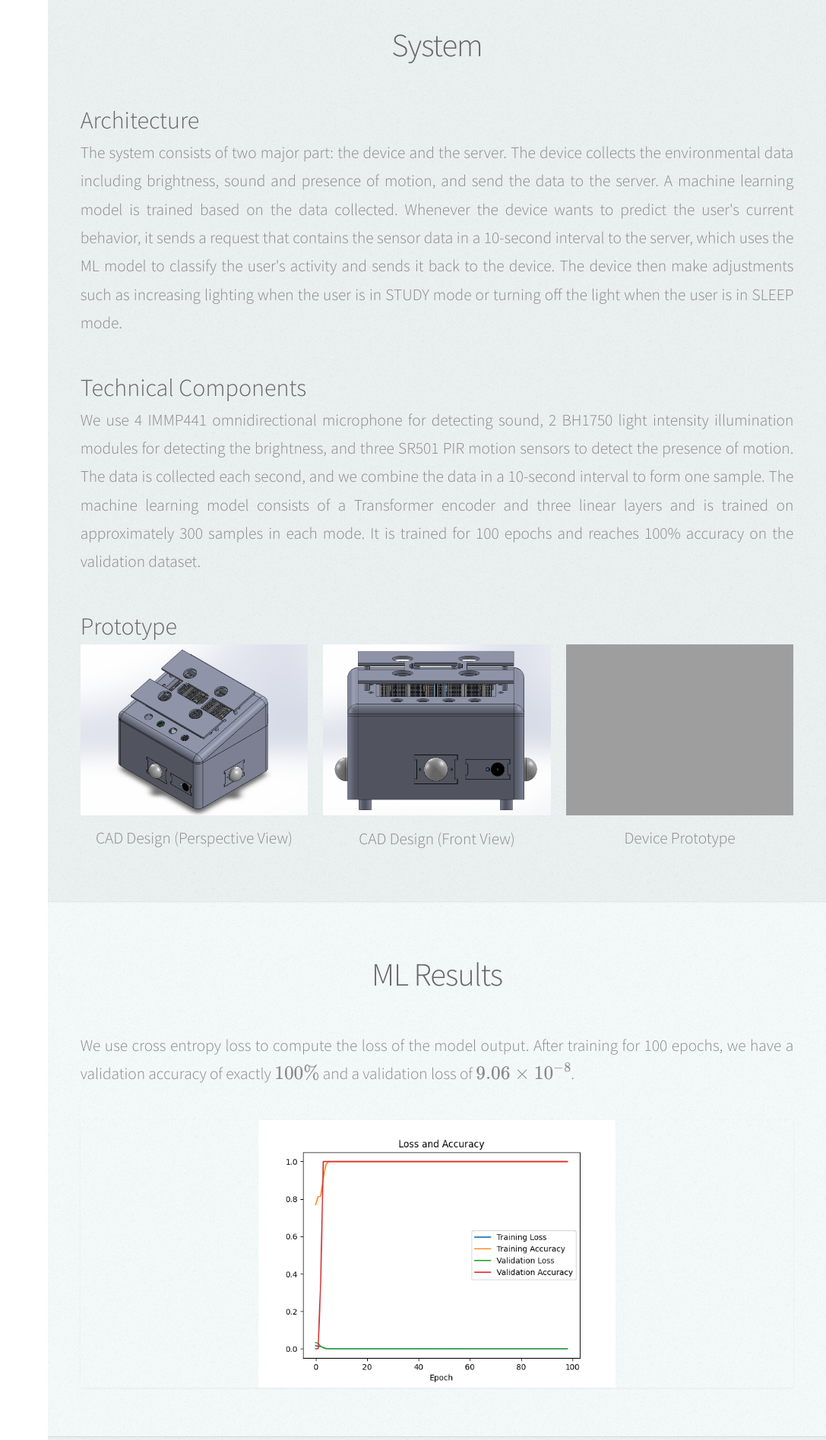
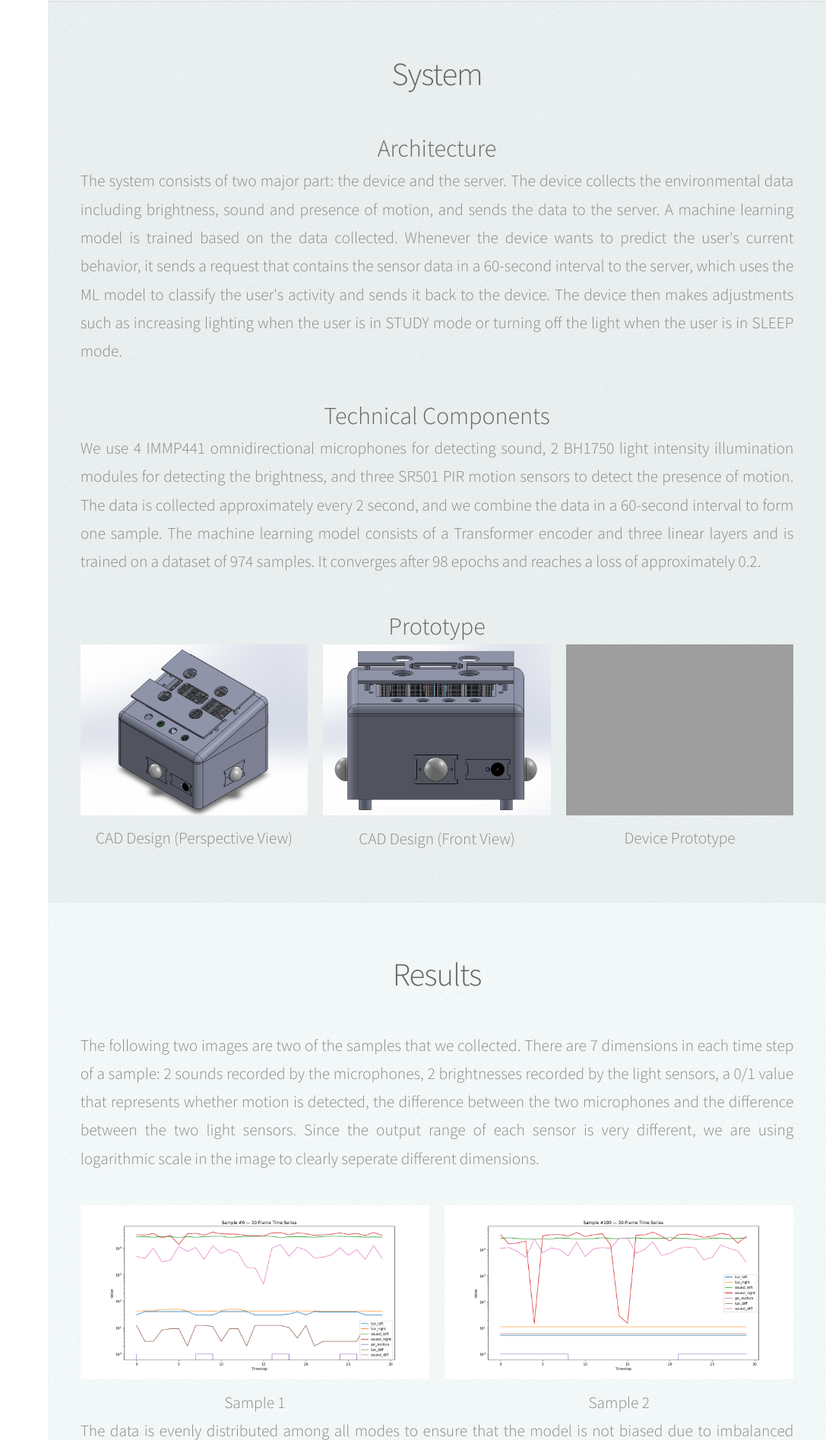
Before and after one commit to RF-dragon/AURA, a Flask app: template templates/index.html in a window 1280 px wide. Shown: the part 1371-3266 px from the top of the page at 76% size, without its empty margins (193-1280 px from the left). Run offline with Flask 3, Linux system fonts and the light colour scheme; the template is opened without the code that fills it, so the values that code supplies are empty; grey boxes are pictures that could not be loaded.

Commit message:
Update Flask version of imdex.html

````diff
--- a/index.html
+++ b/index.html
@@ -72,7 +72,7 @@
 
 					<h2 class="alt">AURA</h2>
 					<p>Adaptive User Room Assistant</p>
-					<p>AURA is an adaptive user room assistant that senses the environment and adjust lighting in real time. AURA uses environmental data to determine whether the user is being in one of four modes: STUDY, RELAX, SLEEP, or AWAY.</p>
+					<p>AURA is an adaptive user room assistant that senses the environment and adjusts lighting in real time. AURA uses environmental data to determine whether the user is being in one of four modes: STUDY, RELAX, SLEEP, or AWAY.</p>
 
 				<footer>
 					<a href="#motivation" class="button scrolly">Motivation</a>
@@ -98,7 +98,7 @@
 				<p align="justify">The system consists of two major part: the device and the server. The device collects the environmental data including brightness, sound and presence of motion, and sends the data to the server. A machine learning model is trained based on the data collected. Whenever the device wants to predict the user's current behavior, it sends a request that contains the sensor data in a 60-second interval to the server, which uses the ML model to classify the user's activity and sends it back to the device. The device then makes adjustments such as increasing lighting when the user is in STUDY mode or turning off the light when the user is in SLEEP mode.</p>
 
 				<h3>Technical Components</h3>
-				<p align="justify">We use 4 IMMP441 omnidirectional microphone for detecting sound, 2 BH1750 light intensity illumination modules for detecting the brightness, and three SR501 PIR motion sensors to detect the presence of motion. The data is collected approximately every 2 second, and we combine the data in a 60-second interval to form one sample. The machine learning model consists of a Transformer encoder and three linear layers and is trained on a dataset of 974 samples. It converges after 98 epochs and reaches a loss of approximately 0.2.</p>
+				<p align="justify">We use 4 IMMP441 omnidirectional microphones for detecting sound, 2 BH1750 light intensity illumination modules for detecting the brightness, and three SR501 PIR motion sensors to detect the presence of motion. The data is collected approximately every 2 second, and we combine the data in a 60-second interval to form one sample. The machine learning model consists of a Transformer encoder and three linear layers and is trained on a dataset of 974 samples. It converges after 98 epochs and reaches a loss of approximately 0.2.</p>
 
 				<h3>Prototype</h3>
 				<div style="display: flex; gap: 20px;">
@@ -183,6 +183,7 @@
 				<p>Paszke, A., Gross, S., Massa, F., Lerer, A., Bradbury, J., Chanan, G., ... & Chintala, S. (2019). Pytorch: An imperative style, high-performance deep learning library. Advances in neural information processing systems, 32.</p>
 				<p>Vaswani, A., Shazeer, N., Parmar, N., Uszkoreit, J., Jones, L., Gomez, A. N., ... & Polosukhin, I. (2017). Attention is all you need. Advances in neural information processing systems, 30.</p>
 				<p>Jiang, X. & Fan, Y. (2025). FA25 Lab5 Voice Assistant with LLM. Online available at https://courseworks2.columbia.edu/courses/225157/files/folder/labs/lab5.</p>
+				<p>Jiang, X. & Lin, Y. (2025). ssd1306.py. Online available at https://courseworks2.columbia.edu/courses/225157/files/folder/labs/lab3.</p>
 			</div>
 		</section>
 
--- a/templates/index.html
+++ b/templates/index.html
@@ -1,18 +1,22 @@
 <!DOCTYPE HTML>
+
 <!--
 	Prologue by HTML5 UP
 	html5up.net | @n33co
 	Free for personal and commercial use under the CCA 3.0 license (html5up.net/license)
 -->
+
 <html>
 	<head>
 		<title>Columbia University EECS E4764 IoT Project Report #15</title>
 		<meta charset="utf-8" />
 		<meta name="viewport" content="width=device-width, initial-scale=1" />
-		<!--[if lte IE 8]><script src="{{ url_for('static', filename='js/ie/html5shiv.js') }}"></script><![endif]-->
+
+```
+	<!-- CSS -->
 	<link rel="stylesheet" href="{{ url_for('static', filename='css/main.css') }}" />
-		<!--[if lte IE 8]><link rel="stylesheet" href="{{ url_for('static', filename='css/ie8.css') }}" /><![endif]-->
-		<!--[if lte IE 9]><link rel="stylesheet" href="{{ url_for('static', filename='css/ie9.css') }}" /><![endif]-->
+	<!--[if lte IE 8]><link rel="stylesheet" href="static/css/ie8.css" /><![endif]-->
+	<!--[if lte IE 9]><link rel="stylesheet" href="static/css/ie9.css" /><![endif]-->
 </head>
 <body>
 
@@ -23,9 +27,9 @@
 
 			<!-- Logo -->
 			<div id="logo">
-							<!-- <span class="image avatar48"><img src="{{ url_for('static', filename='images/avatar.jpg') }}" alt="" /></span> -->
-							<h1 id="title">AURA: Adaptive Udser Room Assistant</h1>
-							<p>Columbia University <br>
+				<h1 id="title">AURA: Adaptive User Room Assistant</h1>
+				<p>
+					Columbia University <br>
 					EECS E4764 Fall'25 <br>
 					Artificial Intelligence of Things<br>
 					Team 15 Project Report
@@ -35,26 +39,23 @@
 			<!-- Nav -->
 			<nav id="nav">
 				<ul>
-								<li><a href="#top" id="top-link" class="skel-layers-ignoreHref"><span class="icon fa-home">Abstract</span></a></li>
-								<li><a href="#motivation" id="motivation-link" class="skel-layers-ignoreHref"><span class="icon fa-th">Motivation</span></a></li>
-								<li><a href="#system" id="system-link" class="skel-layers-ignoreHref"><span class="icon fa-th">System</span></a></li>
-								<li><a href="#ML results" id="results-link" class="skel-layers-ignoreHref"><span class="icon fa-th">ML Results</span></a></li>
-								<li><a href="#references" id="references-link" class="skel-layers-ignoreHref"><span class="icon fa-th">References</span></a></li>
-								<li><a href="#team" id="team-link" class="skel-layers-ignoreHref"><span class="icon fa-user">Our Team</span></a></li>
-								<li><a href="#contact" id="contact-link" class="skel-layers-ignoreHref"><span class="icon fa-envelope">Contact</span></a></li>
+					<li><a href="#top" class="skel-layers-ignoreHref"><span class="icon fa-home">Abstract</span></a></li>
+					<li><a href="#motivation" class="skel-layers-ignoreHref"><span class="icon fa-th">Motivation</span></a></li>
+					<li><a href="#system" class="skel-layers-ignoreHref"><span class="icon fa-th">System</span></a></li>
+					<li><a href="#results" class="skel-layers-ignoreHref"><span class="icon fa-th">Results</span></a></li>
+					<li><a href="#references" class="skel-layers-ignoreHref"><span class="icon fa-th">References</span></a></li>
+					<li><a href="#team" class="skel-layers-ignoreHref"><span class="icon fa-user">Our Team</span></a></li>
+					<li><a href="#contact" class="skel-layers-ignoreHref"><span class="icon fa-envelope">Contact</span></a></li>
 				</ul>
 			</nav>
 
 		</div>
 
 		<div class="bottom">
-
-					<!-- Social Icons -->
 			<ul class="icons">
 				<li><a href="https://github.com/RF-dragon/AURA" class="icon fa-github"><span class="label">Github</span></a></li>
-							<li><a href="mailto://ry5972@columbia.edu" class="icon fa-envelope"><span class="label">Email</span></a></li>
+				<li><a href="mailto:ry5972@columbia.edu" class="icon fa-envelope"><span class="label">Email</span></a></li>
 			</ul>
-
 		</div>
 
 	</div>
@@ -66,11 +67,12 @@
 		<section id="top" class="one dark cover">
 			<div class="container">
 
+					<!-- If the video fails to load, consider hosting it with Flask or run web.py which is a server for the web page. -->
 					<iframe width="560" height="315" src="https://www.youtube.com/embed/EHn5_YHP4e8" frameborder="0" allowfullscreen></iframe>
 
 					<h2 class="alt">AURA</h2>
 					<p>Adaptive User Room Assistant</p>
-								<p>AURA is an adaptive user room assistant that senses the environment and adjust lighting in real time. AURA uses environmental data to determine whether the user is being in one of four modes: STUDY, RELAX, SLEEP, or AWAY.</p>
+					<p>AURA is an adaptive user room assistant that senses the environment and adjusts lighting in real time. AURA uses environmental data to determine whether the user is being in one of four modes: STUDY, RELAX, SLEEP, or AWAY.</p>
 
 				<footer>
 					<a href="#motivation" class="button scrolly">Motivation</a>
@@ -79,89 +81,113 @@
 			</div>
 		</section>
 
-				<!-- Portfolio -->
+		<!-- Motivation -->
 		<section id="motivation" class="two">
 			<div class="container">
-
-							<header>
-								<h2>Motivation</h2>
-							</header>
-
+				<header><h2>Motivation</h2></header>
 				<p align="justify">We intend to create a device that will make our room more personalized by learning from our behavior patterns. The device should allow us to focus on the task that we are doing and reduce distractions. This is done by automatically predicting our current behavior mode, and assisting us by adjusting the environment to make us work or relax more comfortably.</p>
-
 			</div>
 		</section>
 
+		<!-- System -->
 		<section id="system" class="three">
 			<div class="container">
+				<header><h2>System</h2></header>
 
-							<header>
-								<h2>System</h2>
-							</header>
+				<h3>Architecture</h3>
+				<p align="justify">The system consists of two major part: the device and the server. The device collects the environmental data including brightness, sound and presence of motion, and sends the data to the server. A machine learning model is trained based on the data collected. Whenever the device wants to predict the user's current behavior, it sends a request that contains the sensor data in a 60-second interval to the server, which uses the ML model to classify the user's activity and sends it back to the device. The device then makes adjustments such as increasing lighting when the user is in STUDY mode or turning off the light when the user is in SLEEP mode.</p>
 
-							<h3 align="left">Architecture</h3>
+				<h3>Technical Components</h3>
+				<p align="justify">We use 4 IMMP441 omnidirectional microphones for detecting sound, 2 BH1750 light intensity illumination modules for detecting the brightness, and three SR501 PIR motion sensors to detect the presence of motion. The data is collected approximately every 2 second, and we combine the data in a 60-second interval to form one sample. The machine learning model consists of a Transformer encoder and three linear layers and is trained on a dataset of 974 samples. It converges after 98 epochs and reaches a loss of approximately 0.2.</p>
 
-							<p align="justify">The system consists of two major part: the device and the server. The device collects the environmental data including brightness, sound and presence of motion, and send the data to the server. A machine learning model is trained based on the data collected. Whenever the device wants to predict the user's current behavior, it sends a request that contains the sensor data in a 10-second interval to the server, which uses the ML model to classify the user's activity and sends it back to the device. The device then make adjustments such as increasing lighting when the user is in STUDY mode or turning off the light when the user is in SLEEP mode.</p>
-
-							<h3 align="left">Technical Components</h3>
-
-							<p align="justify">We use 4 IMMP441 omnidirectional microphone for detecting sound, 2 BH1750 light intensity illumination modules for detecting the brightness, and three SR501 PIR motion sensors to detect the presence of motion. The data is collected each second, and we combine the data in a 10-second interval to form one sample. The machine learning model consists of a Transformer encoder and three linear layers and is trained on approximately 300 samples in each mode. It is trained for 100 epochs and reaches 100% accuracy on the validation dataset.</p>
-
-							<h3 align="left">Prototype</h3>
-
+				<h3>Prototype</h3>
 				<div style="display: flex; gap: 20px;">
-								<figure style="text-align: center; flex: 1;">
-									<img src="{{ url_for('static', filename='images/cad1.png') }}" alt="" style="width:100%;">
+					<figure style="flex:1; text-align:center;">
+						<img src="{{ url_for('static', filename='images/cad1.png') }}" style="width:100%;" />
 						<figcaption>CAD Design (Perspective View)</figcaption>
 					</figure>
-
-								<figure style="text-align: center; flex: 1;">
-									<img src="{{ url_for('static', filename='images/cad2.png') }}" alt="" style="width:100%;">
+					<figure style="flex:1; text-align:center;">
+						<img src="{{ url_for('static', filename='images/cad2.png') }}" style="width:100%;" />
 						<figcaption>CAD Design (Front View)</figcaption>
 					</figure>
-
-								<figure style="text-align: center; flex: 1;">
-									<img src="{{ url_for('static', filename='images/prototype.jpg') }}" alt="" style="width:100%;">
+					<figure style="flex:1; text-align:center;">
+						<img src="{{ url_for('static', filename='images/prototype.jpg') }}" style="width:100%;" />
 						<figcaption>Device Prototype</figcaption>
 					</figure>
 				</div>
-
-
 			</div>
 		</section>
 
+		<!-- Results -->
+		<section id="results" class="two">
+			<div class="container">
+				<header><h2>Results</h2></header>
+				<p align="justify">The following two images are two of the samples that we collected. There are 7 dimensions in each time step of a sample: 2 sounds recorded by the microphones, 2 brightnesses recorded by the light sensors, a 0/1 value that represents whether motion is detected, the difference between the two microphones and the difference between the two light sensors. Since the output range of each sensor is very different, we are using logarithmic scale in the image to clearly seperate different dimensions.</p>
+				<div style="display: flex; gap: 20px;">
+					<figure style="flex: 1; text-align: center;">
+						<img src="{{ url_for('static', filename='images/sample0_timeseries.png') }}" style="width:100%;">
+						<figcaption>Sample 1</figcaption>
+					</figure>
 
-					<section id="ML results" class="two">
-						<div class="container">
+					<figure style="flex: 1; text-align: center;">
+						<img src="{{ url_for('static', filename='images/sample100_timeseries.png') }}" style="width:100%;">
+						<figcaption>Sample 2</figcaption>
+					</figure>
+				</div>
+				<p align="justify">The data is evenly distributed among all modes to ensure that the model is not biased due to imbalanced data. For a better visualization of the dataset, we used histograms to plot the distributions of the data on all dimensions. We also drew a plot for visualizing the correlation between different dimensions, as shown below.</p>
+				<div style="display: flex; gap: 20px;">
+					<figure style="flex:1; text-align:center;">
+						<img src="{{ url_for('static', filename='images/label_distribution.png') }}" style="width:100%;" />
+						<figcaption>Data Distribution</figcaption>
+					</figure>
+					<figure style="flex:1; text-align:center;">
+						<img src="{{ url_for('static', filename='images/histogram.png') }}" style="width:100%;" />
+						<figcaption>Data Histogram</figcaption>
+					</figure>
+					<figure style="flex:1; text-align:center;">
+						<img src="{{ url_for('static', filename='images/correlation.png') }}" style="width:100%;" />
+						<figcaption>Correlation Between Different Dimensions</figcaption>
+					</figure>
+				</div>
+				<p align="justify">The images below demonstrates the convergence process of the model and the parameters of the model.</p>
+				<div style="display: flex; gap: 20px;">
+					<figure style="flex: 1; text-align: center;">
+						<img src="{{ url_for('static', filename='images/training_loss.png') }}" style="width:100%;">
+						<figcaption>Training Loss</figcaption>
+					</figure>
 
-							<header>
-								<h2>ML Results</h2>
-							</header>
+					<figure style="flex: 1; text-align: center;">
+						<img src="{{ url_for('static', filename='images/weight_heatmap.png') }}" style="width:100%;">
+						<figcaption>Weight Heatmap</figcaption>
+					</figure>
+				</div>
+				<p align="justify">Finally, the two images below show the accuracy of our model. The model achieves 84.91% accuracy, which is high enough for mode prediction in daily use. We may obtain better accuracy by collecting a much larger dataset and train with a more complicated model. The confusion matrix demonstates the detailed accuracy and error rate for each mode.</p>
+				<div style="display: flex; gap: 20px;">
+					<figure style="flex: 1; text-align: center;">
+						<img src="{{ url_for('static', filename='images/accuracy_bar.png') }}" style="width:100%;">
+						<figcaption>Accuracy</figcaption>
+					</figure>
 
-							<p align="justify">We use cross entropy loss to compute the loss of the model output. After training for 100 epochs, we have a validation accuracy of exactly \( 100\% \) and a validation loss of \( 9.06 \times 10^{-8} \).</p>
-
-							<article class="item">
-								<a class="image fit"><img src="{{ url_for('static', filename='images/loss.png') }}" alt="" style="width:50%; display:block; margin:0 auto;"/></a>
-							</article>
-
+					<figure style="flex: 1; text-align: center;">
+						<img src="{{ url_for('static', filename='images/confusion_matrix.png') }}" style="width:100%;">
+						<figcaption>Confusion Matrix</figcaption>
+					</figure>
+				</div>
 			</div>
 		</section>
 
+		<!-- References -->
 		<section id="references" class="three">
 			<div class="container">
-
-							<header>
-								<h2>References</h2>
-							</header>
-
+				<header><h2>References</h2></header>
 				<p>Paszke, A., Gross, S., Massa, F., Lerer, A., Bradbury, J., Chanan, G., ... & Chintala, S. (2019). Pytorch: An imperative style, high-performance deep learning library. Advances in neural information processing systems, 32.</p>
 				<p>Vaswani, A., Shazeer, N., Parmar, N., Uszkoreit, J., Jones, L., Gomez, A. N., ... & Polosukhin, I. (2017). Attention is all you need. Advances in neural information processing systems, 30.</p>
 				<p>Jiang, X. & Fan, Y. (2025). FA25 Lab5 Voice Assistant with LLM. Online available at https://courseworks2.columbia.edu/courses/225157/files/folder/labs/lab5.</p>
-
+				<p>Jiang, X. & Lin, Y. (2025). ssd1306.py. Online available at https://courseworks2.columbia.edu/courses/225157/files/folder/labs/lab3.</p>
 			</div>
 		</section>
 
-				<!-- About Me -->
+		<!-- Team -->
 		<section id="team" class="two">
 			<div class="container">
 
@@ -199,7 +225,7 @@
 					</div>
 					<div class="3u$ 12u$(mobile)">
 						<article class="item">
-										<a href="mailto://ry5972@columbia.edu" class="image fit"><img src="{{ url_for('static', filename='images/yihang.jpg') }}" alt="" /></a>
+							<a href="mailto://ys3978@columbia.edu" class="image fit"><img src="{{ url_for('static', filename='images/yihang.jpg') }}" alt="" /></a>
 							<header>
 								<h3>Kevin Sun</h3>
 								<p>Video directory and software engineer</p>
@@ -219,10 +245,10 @@
 					<h2>Contact</h2>
 				</header>
 
-							<p align="left">
-								<strong>Ryan Lo: </strong>ry5972@columbia.edu</br>
+				<p>
+					<strong>Ryan Lo: </strong>yl5972@columbia.edu</br>
 					<strong>Weilong Guan: </strong>wg2459@columbia.edu</br>
-								<strong>David Reyes: </strong>dr3382@columbia.edu</br>
+					<strong>David Reyes: </strong>dr3362@columbia.edu</br>
 					<strong>Kevin Sun: </strong>ys3978@columbia.edu</br>
 				</br>
 					<strong>Columbia University </strong><a href="http://www.ee.columbia.edu">Department of Electrical Engineering</a><br>
@@ -236,12 +262,10 @@
 
 	<!-- Footer -->
 	<div id="footer">
-
-				<!-- Copyright -->
 		<ul class="copyright">
-						<li>&copy; IoT Project | All rights reserved.</li><li>Design: <a href="http://html5up.net">HTML5 UP</a></li>
+			<li>&copy; IoT Project | All rights reserved.</li>
+			<li>Design: HTML5 UP</li>
 		</ul>
-
 	</div>
 
 	<!-- Scripts -->
@@ -253,5 +277,8 @@
     <!--[if lte IE 8]><script src="{{ url_for('static', filename='js/ie/respond.min.js') }}"></script><![endif]-->
     <script src="{{ url_for('static', filename='js/main.js') }}"></script>
     <script src="https://cdn.jsdelivr.net/npm/mathjax@3/es5/tex-mml-chtml.js"></script>
+
 </body>
+```
+
 </html>
````
Lines whose indentation alone changed are shown as unchanged.
